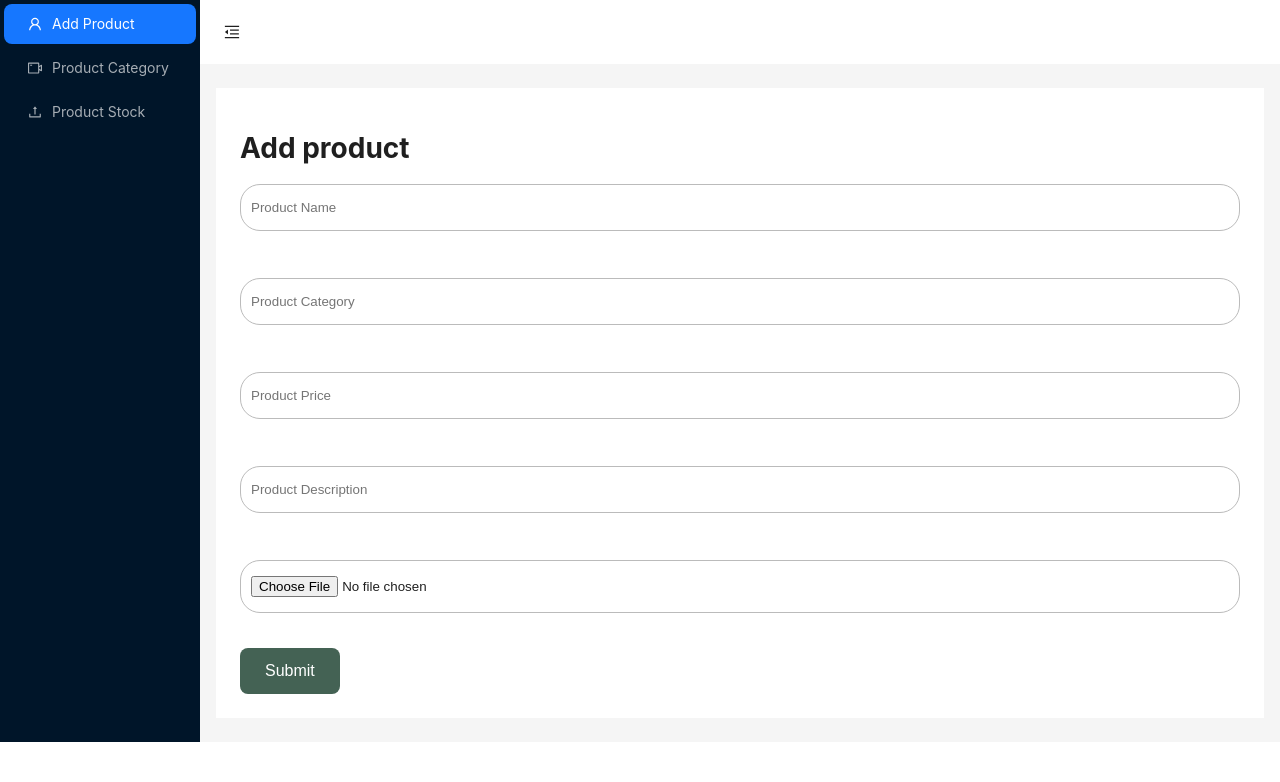
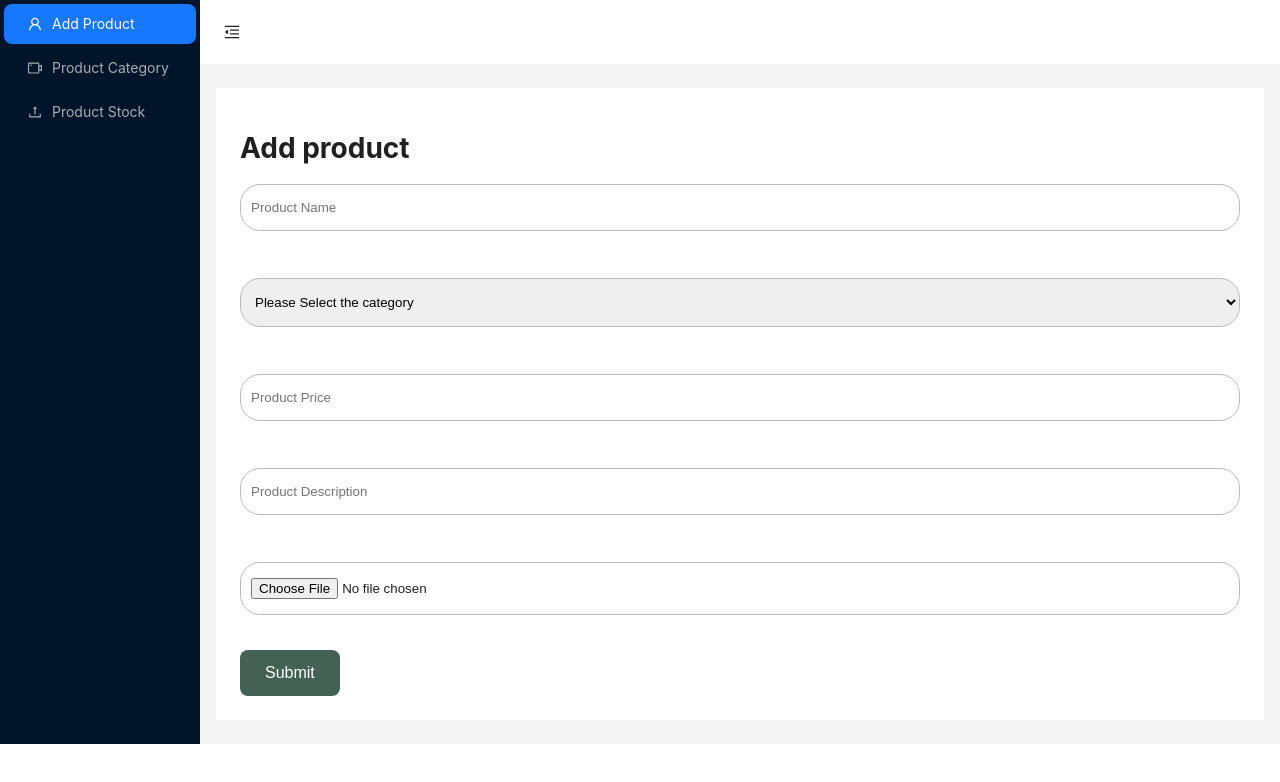
Before and after one commit to santosh0728/epharma, a Next.js app in the folder client/: page /admin in a window 1280 px wide. Shown: the top 782 px of the page. Built offline with nearby package versions, Linux system fonts and the light colour scheme.

Commit message:
added product checkout pages and managed the products according to their categories

```diff
--- a/client/src/pages/admin/index.js
+++ b/client/src/pages/admin/index.js
@@ -36,6 +36,24 @@ const Admin = () => {
     const {
         token: { colorBgContainer },
     } = theme.useToken();
+    const adminProductSchema = Yup.object().shape({
+        productName: Yup.string()
+          .min(2, 'Too Short!')
+          .max(20, 'Too Long!')
+          .required('Required'),
+        category: Yup.string()
+          .oneOf(["OTC Medicine","Women Choice","Sexual Wellness","Baby Care","Dental care","Prescription Medicine"])
+          .required('Required'),
+        productPrice: Yup.string()
+          .min(2, 'Too Short!')
+          .max(20, 'Too Long!')
+          .required('Required'),
+        productDescription: Yup.string()
+          .min(2, 'Too Short!')
+          .max(20, 'Too Long!')
+          .required('Required'),
+
+      });
 
     return (
         <Layout>
@@ -100,6 +118,7 @@ const Admin = () => {
                             productPrice: '',
                             productDescription: ''
                         }}
+                        validationSchema={adminProductSchema}
                         onSubmit={values => {
                             handleAddProducts(values)
                         }}
@@ -111,7 +130,15 @@ const Admin = () => {
                                     {errors.productName && touched.productName ? (
                                         <div>{errors.productName}</div>
                                     ) : null}<br />
-                                    <Field placeholder="Product Category" name="category" />
+                                    <Field component="select" placeholder="Product Category" name="category" >
+                                        <option value="">Please Select the category</option>
+                                        <option value="OTC Medicine">OTC Medicine</option>
+                                        <option value="Women Choice">Women Choice</option>
+                                        <option value="Sexual Wellness">Sexual Wellness</option>
+                                        <option value="Baby Care">Baby Care</option>
+                                        <option value="Dental care">Dental care</option>
+                                        <option value="Prescription Medicine">Prescription Medicine</option>
+                                    </Field>
                                     {errors.category && touched.category ? (
                                         <div>{errors.category}</div>
                                     ) : null}<br />
@@ -120,6 +147,7 @@ const Admin = () => {
                                     <Field type="textarea" placeholder="Product Description" name="productDescription" />
                                     {errors.productDescription && touched.productDescription ? <div>{errors.productDescription}</div> : null}<br />
                                     <input type="file" onChange={(e)=> setFile(e.target.files[0])}/>
+
                                     <button type="submit">Submit</button>
                                 </div>
                             </Form>
--- /dev/null
+++ b/client/src/pages/checkout/index.js
@@ -0,0 +1,12 @@
+import React from 'react'
+
+function index() {
+  return (
+    <div>
+      This is Checkout page ! we land on this page while we click checkout button of product page !
+      We will also give option of login and checkout in this section.
+    </div>
+  )
+}
+
+export default index
--- /dev/null
+++ b/client/src/pages/components/navbar.js
@@ -0,0 +1,11 @@
+import React from 'react'
+
+function navbar() {
+  return (
+    <div>
+
+    </div>
+  )
+}
+
+export default navbar
--- a/client/src/pages/index.js
+++ b/client/src/pages/index.js
@@ -4,7 +4,6 @@ import Image from 'next/image'
 import { ShoppingCartOutlined,HeartOutlined } from '@ant-design/icons'
 import { addToCart } from '@/redux/reducerSlice/products'
 import { useDispatch,useSelector } from 'react-redux'
-
 import { Badge } from 'antd';
 
 
@@ -25,6 +24,7 @@ function index() {
   return (
   <>
   <Header/>
+
 
     <div className='products'>
     <Badge count={cartList.length}>
@@ -50,7 +50,7 @@ function index() {
               <p>{item.productDescription}</p>
               <h2>Rs.{item.productPrice}</h2>
               <h3><HeartOutlined />  Wishlist</h3>
-             {/* <p>Category:{item.category}<br/></p>  */}
+             <p>Category:{item.category}<br/></p>
 
               <button onClick={()=>dispatch(addToCart(item._id))}><ShoppingCartOutlined/> Add to Cart</button>
               <button>Buy Now</button>
--- a/client/src/pages/login/index.js
+++ b/client/src/pages/login/index.js
@@ -26,7 +26,7 @@ const Login = () => {
     if (data && res.status == 200&& data.success) {
 
       dispatch(setUserDetails(data))
-      router.push('/home')
+      router.push('/')
       setTimeout(() => {
         msg.info(data.msg);
       }, 2000);
--- /dev/null
+++ b/client/src/pages/product/index.js
@@ -0,0 +1,13 @@
+import React from 'react'
+
+function index() {
+  return (
+    <div>
+      this is product page . we can see the detail of the medicine
+       its image and so on! we will land on this page after clicking
+       on buy now button of product card
+    </div>
+  )
+}
+
+export default index
--- a/client/src/styles/globals.css
+++ b/client/src/styles/globals.css
@@ -25,7 +25,7 @@ header {
 }
 
 nav {
-  display: flex;
+  display: inline-block;
 }
 
 ul.nav-menus {
@@ -110,6 +110,25 @@ form input {
   -o-transition: 0.2s ease all;
   transition: 0.2s ease all;
 }
+form select {
+  display: block;
+  margin: 15px 0;
+  padding: 15px 10px;
+  width: 100%;
+  outline: none;
+  border: 1px solid #bbb;
+  border-radius: 20px;
+  -webkit-box-sizing: border-box;
+  -moz-box-sizing: border-box;
+  box-sizing: border-box;
+  -webkit-transition: 0.2s ease all;
+  -moz-transition: 0.2s ease all;
+  -ms-transition: 0.2s ease all;
+  -o-transition: 0.2s ease all;
+  transition: 0.2s ease all;
+}
+
+
 
 .request--box a,
 button[type="submit"] {
```
Also changed, not shown: client/src/pages/components/header.js (+44 -15 lines), 5 other files (tests, documents, lock files or other folders).
